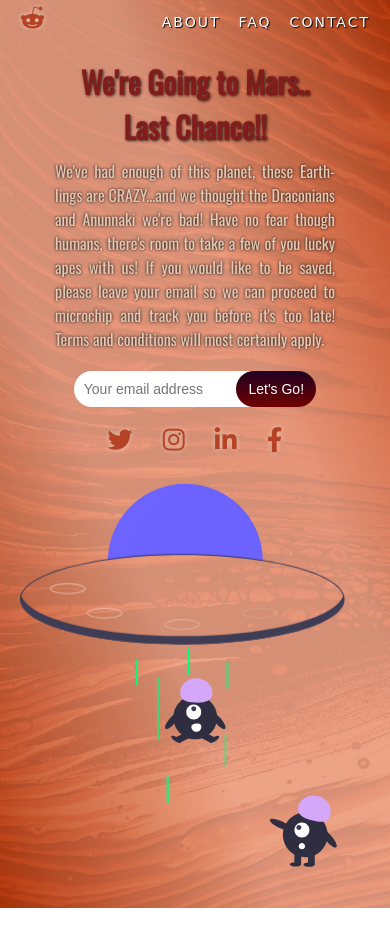
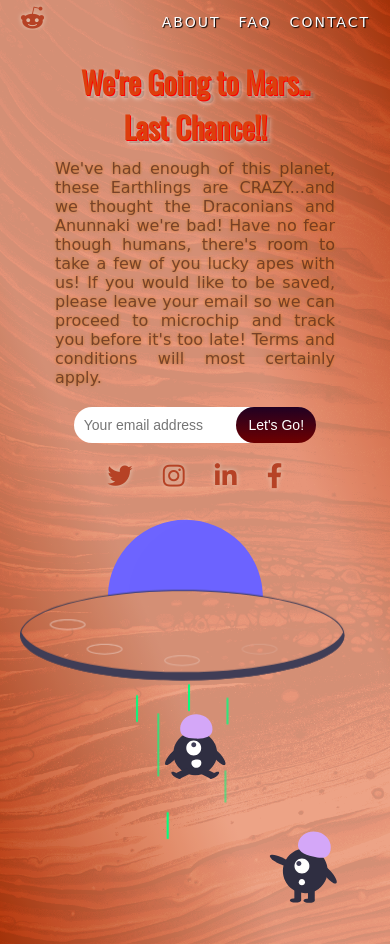
Before and after one commit to BrettFlavin/ResponsiveWeb-AnimatedSVG, a plain HTML site: page index.html in a window 390 px wide. Before the commit the page ends 908 px from the top, so only its background shows below. Drawn offline with nearby package versions, Linux system fonts and the light colour scheme; a web font is replaced by a local one.

Commit message:
added README, added example screenshot .gifs, removed unused footer section and main.js script

```diff
--- a/index.html
+++ b/index.html
@@ -12,9 +12,9 @@
     </head>
 
     <body>
-        <!----------
-        LANDING PAGE
-        ----------->
+        <!-----------------
+        H E A D E R + N A V
+        ------------------>
         <header>
             <div class="container">
                 <nav class="nav">
@@ -37,26 +37,26 @@
                 </nav>
             </div>
         </header>
-        <!----------
-        MAIN section
-        ----------->
+        <!-------------
+        M A I N content
+        -------------->
 
         <section class="main" id="hero">
             <div class="container">
                 <div class="content">
-                    <!-- main content -->
+                    <!-- header -->
                     <div class="content-details">
                         <h1>We're Going to Mars..</h1>
                         <h1>Last Chance!!</h1>
                         <p>
-                            We've had enough of this planet, these Earth-lings are CRAZY...and we thought the
+                            We've had enough of this planet, these Earthlings are CRAZY...and we thought the
                             Draconians and Anunnaki we're bad! Have no fear though humans, there's room to take a few of
                             you lucky
                             apes with us! If you would like to be saved, please leave your email so we can proceed to
                             microchip and track you before
                             it's too late! Terms and conditions will most certainly apply.
                         </p>
-                        <!-- box and button  -->
+                        <!-- input for email and email button  -->
                         <div class="email">
                             <input type="text" class="email-box" placeholder="Your email address">
                             <input type="button" class="email-btn" value="Let's Go!">
@@ -77,10 +77,9 @@
                             </a>
                         </div>
                     </div>
-                    <!-- animated alien image -->
-                    <!-- CREDIT https://undraw.co/ -->
+                    <!-- SVG for animated alien image from https://undraw.co -->
                     <div class="image-group">
-                        <svg viewBox="0 0 673 739" fill="none" xmlns="http://www.w3.org/2000/svg">
+                        <svg viewBox="0 0 673 739" fill="none" xmlns="http://www.w3.org/2000/svg" width="100%">
                             <g id="alien-abduction" clip-path="url(#clip0)">
                                 <g id="alien2">
                                     <path id="Vector"
@@ -226,13 +225,6 @@
                 </div>
             </div>
         </section>
-        <!-------------
-        FOOTER section
-        -------------->
-        <footer>
-        </footer>
-
-        <script src="main.js"> </script>
     </body>
 
 </html>
--- a/styles.css
+++ b/styles.css
@@ -7,15 +7,13 @@
 
 :root {
   --main-font: "Oswald", san-serif;
-  --body-font: "Turret Road", cursive;
+  --link-font: "Turret Road", cursive;
 }
 
 html {
   font-size: 62.5%;
   scroll-behavior: smooth;
 }
-
-body {}
 
 a {
   text-decoration: none;
@@ -54,7 +52,7 @@ i.fas, i.fab {
   text-shadow: 0px 0px 5px rgba(226, 202, 182, 1);
 }
 
-/**************** N A V I G A T I O N  ****************/
+/*********************** N A V I G A T I O N  *************************/
 
 .nav {
   display: flex;
@@ -81,7 +79,7 @@ i.fas, i.fab {
 .nav-link {
   opacity: 1;
   font-size: 2rem;
-  font-family: var(--body-font);
+  font-family: var(--link-font);
   text-transform: uppercase;
   color: #FFF;
   text-shadow: 1px 1px 1px rgba(0, 0, 0, 1);
@@ -92,7 +90,7 @@ i.fas, i.fab {
   opacity: .5;
 }
 
-/***************** M A I N section *****************/
+/************************* M A I N content *************************/
 
 .main {
   width: 100%;
@@ -139,24 +137,22 @@ i.fas, i.fab {
 .content-details>h1 {
   font-size: 5rem;
   font-family: var(--main-font);
-  color: rgb(131, 28, 28);
-  text-shadow: 1px 1px 3px rgba(0, 0, 0, .75);
   text-align: left;
+  color: #dd3e0d;
+  text-shadow: 1px 1px 0px #fd0000, 4px 3px 0px rgba(0, 0, 0, 0.15), 3px 3px 5px rgba(255, 255, 255, .7);
 }
 
 .content-details>p {
   font-size: 2rem;
-  font-family: var(--main-font), sans-serif;
-  color: rgba(226, 202, 182, 1);
-  text-shadow: 0px 0px 3px rgba(0, 0, 0, 1);
-  letter-spacing: 1px;
-  margin-left: -1px;
+  font-family: var(--link-font), sans-serif;
+  color: rgba(78, 36, 25, 0.692);
+  text-shadow: 0px 0px 3px rgba(202, 115, 2, 0.747);
   text-align: justify;
   justify-content: center;
   margin: 2rem auto;
 }
 
-/* styling for both the text field and the btn */
+/* styling for both the email text field and the btn */
 
 .email {
   text-align: center;
@@ -206,10 +202,9 @@ i.fas, i.fab {
   margin-right: 0;
 }
 
-/*
 .social-links .link i:active, .social-links .link i:hover {
   opacity: .4;
-} */
+}
 
 /* container for animated SVG image */
 
@@ -335,6 +330,23 @@ i.fas, i.fab {
 
 /********************* Media Queries *********************/
 
+/* layout for screens less than 550px */
+
+@media screen and (max-width: 580px) {
+  .content-details>h1 {
+    font-size: 3.5rem;
+  }
+  .content-details>p {
+    font-size: 1.6rem;
+  }
+  .email input {
+    font-size: 1.4rem;
+  }
+  .email-btn {
+    text-
+  }
+}
+
 /* layout for screens less than 490px */
 
 @media screen and (max-width: 490px) {
@@ -358,8 +370,6 @@ i.fas, i.fab {
     justify-content: center;
   }
   .content-details>p {
-    font-size: 1.6rem;
-    letter-spacing: 0;
     margin: 0 0 1rem 0;
     padding: 1rem 3.5rem;
   }
```
Also changed, not shown: mars-alien.gif (added), 2 other files.
